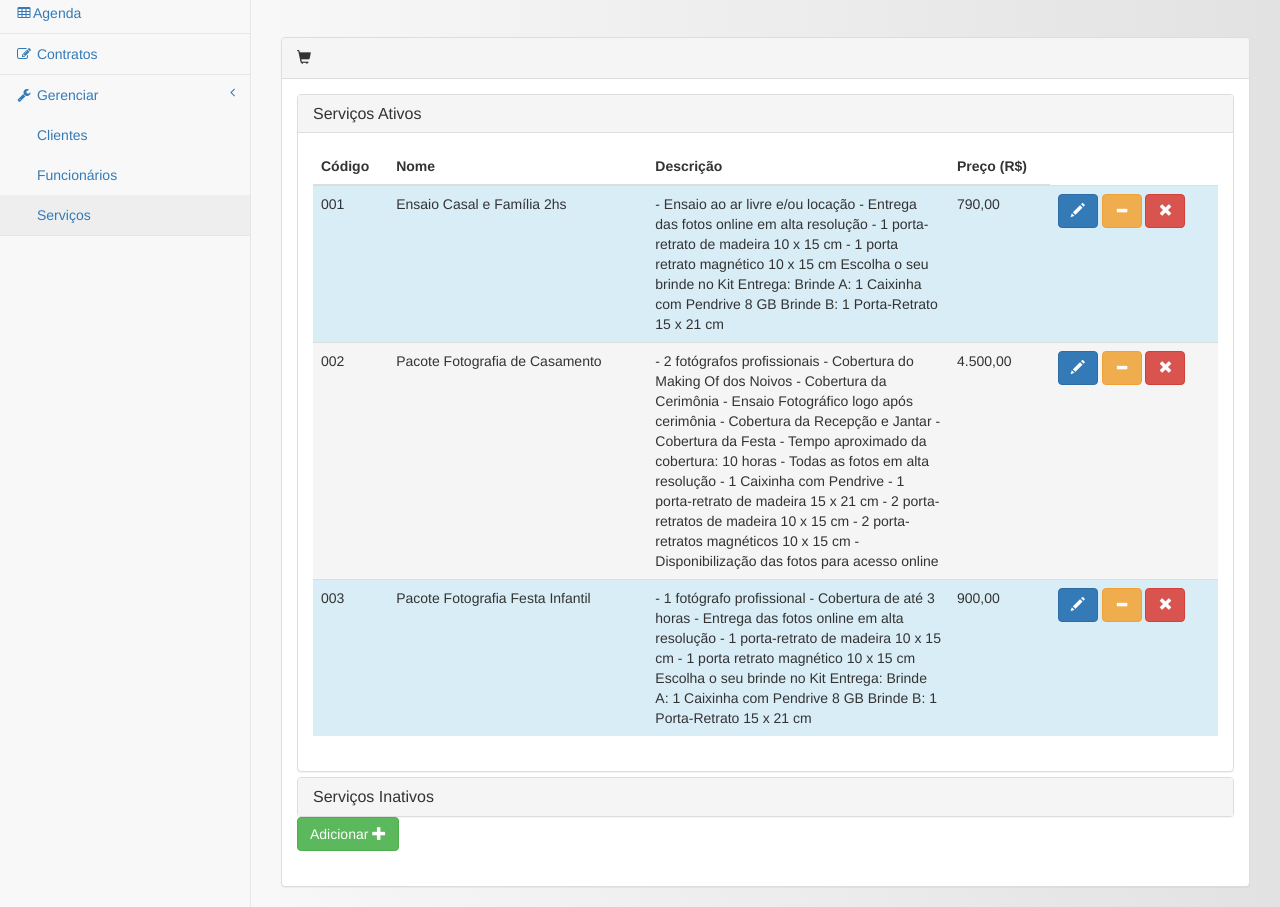
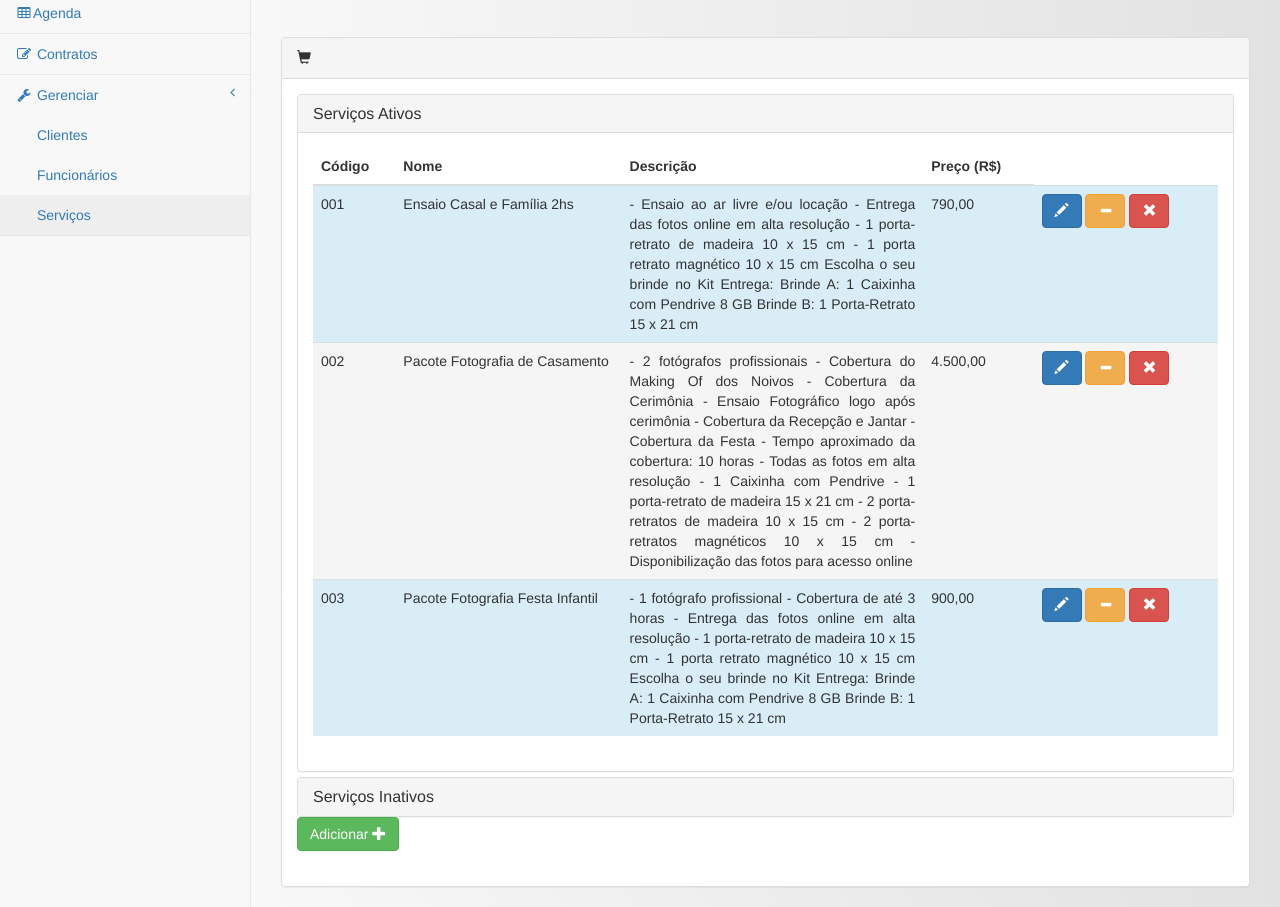
Before and after one commit to diegosousa7/organizza_estudio, a website: page pages/servicos.html in a window 1280 px wide. Shown: the part 164-1071 px from the top of the page. Drawn offline with Linux system fonts and the light colour scheme.

Commit message:
Alterado script do banco para atender necessidade de persistir a seleção de midias de um contrato e data de aceite dessas midias e justificado texto na pagina de serviços

```diff
--- a/pages/servicos.html
+++ b/pages/servicos.html
@@ -279,7 +279,7 @@
                             <a href="index.html"><i class="fa fa-dashboard fa-fw"></i> Área Administrativa</a>
                         </li>
                         <li>
-                            <a href="blank.html"><i class="fa fa-table fa-fw"></i>Agenda</a>
+                            <a href="agenda.html"><i class="fa fa-table fa-fw"></i>Agenda</a>
                         </li>
                         <li>
                             <a href="contrato.html"><i class="fa fa-edit fa-fw"></i> Contratos</a>
@@ -353,8 +353,8 @@
                                                     <tbody>
                                                     <tr class="info">
                                                         <td>001</td>
-                                                        <td>Ensaio Casal e Família 2hs</td>
-                                                        <td class="col-xs-4">- Ensaio ao ar livre e/ou locação
+                                                        <td class="text-justify col-xs-3">Ensaio Casal e Família 2hs</td>
+                                                        <td class="text-justify col-xs-4">- Ensaio ao ar livre e/ou locação
 - Entrega das fotos online em alta resolução
 - 1 porta-retrato de madeira 10 x 15 cm
 - 1 porta retrato magnético 10 x 15 cm
@@ -376,8 +376,8 @@ Brinde B: 1 Porta-Retrato 15 x 21 cm</td>
                                                     </tr>
                                                     <tr class="active">
                                                         <td>002</td>
-                                                        <td>Pacote Fotografia de Casamento</td>
-                                                        <td class="col-xs-4">- 2 fotógrafos profissionais
+                                                        <td class="text-justify col-xs-3">Pacote Fotografia de Casamento</td>
+                                                        <td class="text-justify col-xs-4">- 2 fotógrafos profissionais
 - Cobertura do Making Of dos Noivos
 - Cobertura da Cerimônia
 - Ensaio Fotográfico logo após cerimônia
@@ -405,8 +405,8 @@ Brinde B: 1 Porta-Retrato 15 x 21 cm</td>
                                                     </tr>
                                                     <tr class="info">
                                                         <td>003</td>
-                                                        <td>Pacote Fotografia Festa Infantil</td>
-                                                        <td class="col-xs-4">- 1 fotógrafo profissional
+                                                        <td class="text-justify col-xs-3">Pacote Fotografia Festa Infantil</td>
+                                                        <td class="text-justify col-xs-4">- 1 fotógrafo profissional
 - Cobertura de até 3 horas
 - Entrega das fotos online em alta resolução
 - 1 porta-retrato de madeira 10 x 15 cm
```
Also changed, not shown: pages/index.html (+1 -0 lines), 1 other file.
